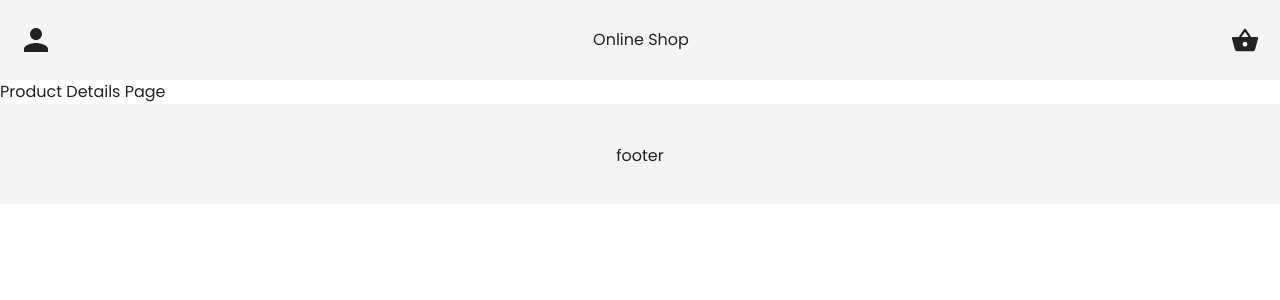
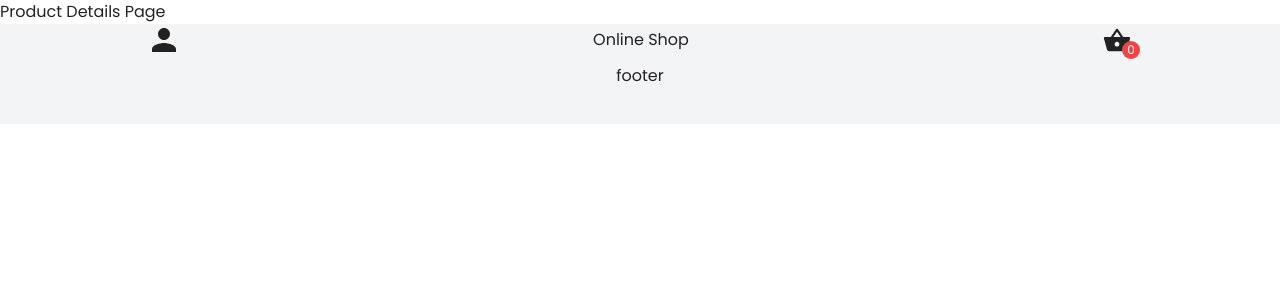
Before and after one commit to saramohebati/Online-Shope, a React (Create React App) app: page /product/1 in a window 1280 px wide. Shown: the top 300 px of the page. Built offline with nearby package versions, Linux system fonts and the light colour scheme; no server answers.

Commit message:
Design Header

```diff
--- a/src/components/CartItem.js
+++ b/src/components/CartItem.js
@@ -34,8 +34,11 @@ const CartItem = ({ item }) => {
             </div>
           </div>
           <div className="flex gap-x-2 h-[36px] text-sm">
-            <div className="flex flex-1 max-w-[100px] px-2  items-center h-full border font-medium">
-              <div onClick={() => decreaseAmount(id)} className="flex-1">
+            <div className="flex flex-1 max-w-[100px] px-2 items-center h-full border font-medium">
+              <div
+                onClick={() => decreaseAmount(id)}
+                className="h-full flex-1 flex justify-center items-center cursor-pointer"
+              >
                 <IoMdRemove />
               </div>
               <div className="h-full flex justify-center items-center px-3">
--- a/src/components/Header.js
+++ b/src/components/Header.js
@@ -1,18 +1,36 @@
-import React from 'react';
-import { Link } from 'react-router-dom';
-import { IoMdPerson ,IoMdBasket } from "react-icons/io";
-
+import React, { useContext, useEffect, useState } from "react";
+import { Link } from "react-router-dom";
+import { IoMdPerson, IoMdBasket } from "react-icons/io";
+import { CartContext } from "../contexts/CartContext";
 
 const Header = () => {
+  const [isActive, setIsActive] = useState(false);
+  const { itemAmount } = useContext(CartContext);
+
+  useEffect(() => {
+    window.addEventListener("scroll", () => {
+      window.scrollY > 60 ? setIsActive(true) : setIsActive(false);
+    });
+  });
+
   return (
-    <header className="sticky top-0 bg-gray-100 flex justify-between items-center px-5 h-[80px]">
+    <header
+      className={`${
+        isActive ? "bg-white py-4 shadow-md" : "bg-none py-6"
+      } fixed w-full z-10 transition-all`}
+    >
+      <div className="container mx-auto flex justify-between items-center px-5 h-full">
         <Link>
           <IoMdPerson size={32} />
         </Link>
         <Link to="/">Online Shop</Link>
-      <Link to="/shop">
+        <Link to="/shop" className="cursor-pointer flex relative max-w-[50px]">
+          <div className="bg-red-500 absolute -right-2 -bottom-1 text-[12px] w-[18px] h-[18px] text-white rounded-full flex justify-center items-center">
+            {itemAmount}
+          </div>
           <IoMdBasket size={30} />
         </Link>
+      </div>
     </header>
   );
 };
--- a/src/contexts/CartContext.js
+++ b/src/contexts/CartContext.js
@@ -1,8 +1,20 @@
-import React, { createContext, useState } from "react";
+import React, { createContext, useEffect, useState } from "react";
 
 export const CartContext = createContext();
 const CartProvider = ({ children }) => {
   const [cart, setCart] = useState([]);
+
+  const [itemAmount, setItemAmount] = useState(0);
+
+  useEffect(() => {
+    if (cart) {
+      const amount = cart.reduce((accumulator, currentItem) =>
+      {
+        return accumulator + currentItem.amount;
+      }, 0);
+      setItemAmount(amount);
+    }
+  }, [cart]);
 
   const addToCart = (product, id) => {
     const newItem = { ...product, amount: 1 };
@@ -69,6 +81,7 @@ const CartProvider = ({ children }) => {
         clearCart,
         increaseAmount,
         decreaseAmount,
+        itemAmount,
       }}
     >
       {children}
```
Lines whose indentation alone changed are shown as unchanged.
